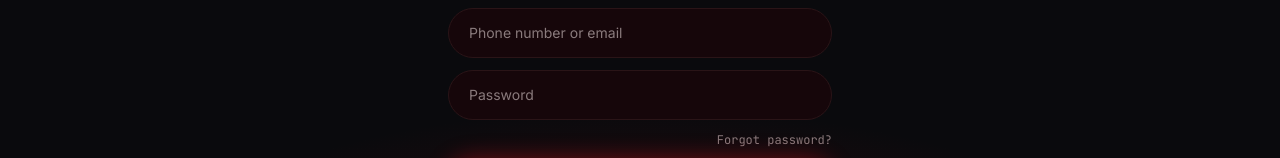
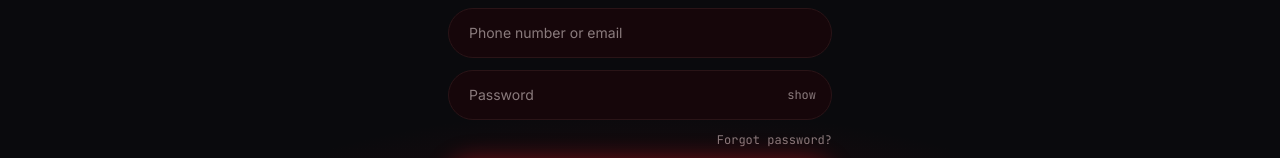
Before and after one commit to akaashdaniel/Vybe, a React (Vite) app: page / in a window 1280 px wide. Shown: the part 440-598 px from the top of the page. Built offline with nearby package versions, Linux system fonts and the light colour scheme; a web font is replaced by a local one.

Commit message:
Updated Login and Signup

```diff
--- a/src/App.jsx
+++ b/src/App.jsx
@@ -9,8 +9,7 @@ export default function App() {
       <Routes>
         <Route path="/" element={<Login />} />
         <Route path="/signup" element={<Signup />} />
-        <Route path="/chat" element={<Chat />} />
-      </Routes>
+        <Route path="/chat" element={localStorage.getItem("token") ? <Chat /> : <Login />} />      </Routes>
     </BrowserRouter>
   );
 }
--- a/src/pages/Login.jsx
+++ b/src/pages/Login.jsx
@@ -20,8 +20,9 @@ export default function Login() {
   const [password, setPassword] = useState("");
   const [error, setError] = useState("");
   const [loading, setLoading] = useState(false);
+  const [showPassword, setShowPassword] = useState(false);
 
-  function handleSubmit(e) {
+  async function handleSubmit(e) {
     e.preventDefault();
     setError("");
 
@@ -31,10 +32,22 @@ export default function Login() {
     }
 
     setLoading(true);
-    setTimeout(() => {
+    try {
+      const res = await fetch("http://localhost:4000/api/auth/login", {
+        method: "POST",
+        headers: { "Content-Type": "application/json" },
+        body: JSON.stringify({ identifier, password }),
+      });
+      const data = await res.json();
+      if (!res.ok) throw new Error(data.error || "Login failed");
+      localStorage.setItem("token", data.token);
+      localStorage.setItem("user", JSON.stringify(data.user));
+      navigate("/chat");
+    } catch (err) {
+      setError(err.message);
+    } finally {
       setLoading(false);
-      navigate("/chat");
-    }, 900);
+    }
   }
 
   return (
@@ -99,19 +112,26 @@ export default function Login() {
             />
           </div>
 
-          <div>
+          <div className="relative">
   <label htmlFor="password" className="sr-only">
     Password
   </label>
   <input
     id="password"
-              type="password"
+    type={showPassword ? "text" : "password"}
     autoComplete="current-password"
     placeholder="Password"
     value={password}
     onChange={(e) => setPassword(e.target.value)}
-              className="w-full rounded-full border border-hairline bg-ember-deep px-5 py-3.5 font-body text-sm text-bone placeholder-mauve outline-none transition focus:border-signal"
+    className="w-full rounded-full border border-hairline bg-ember-deep px-5 py-3.5 pr-14 font-body text-sm text-bone placeholder-mauve outline-none transition focus:border-signal"
   />
+  <button
+    type="button"
+    onClick={() => setShowPassword((v) => !v)}
+    className="absolute right-4 top-1/2 -translate-y-1/2 font-mono text-xs text-mauve hover:text-bone"
+  >
+    {showPassword ? "hide" : "show"}
+  </button>
 </div>
 
           {error && (
--- a/src/pages/Signup.jsx
+++ b/src/pages/Signup.jsx
@@ -23,7 +23,7 @@ export default function Signup() {
   const [error, setError] = useState("");
   const [loading, setLoading] = useState(false);
 
-  function handleSubmit(e) {
+  async function handleSubmit(e) {
     e.preventDefault();
     setError("");
 
@@ -37,12 +37,22 @@ export default function Signup() {
     }
 
     setLoading(true);
-    // TODO: wire to real registration endpoint. Placeholder timing so the
-    // loading state is visible during frontend-only development.
-    setTimeout(() => {
+    try {
+      const res = await fetch("http://localhost:4000/api/auth/signup", {
+        method: "POST",
+        headers: { "Content-Type": "application/json" },
+        body: JSON.stringify({ name, identifier, password }),
+      });
+      const data = await res.json();
+      if (!res.ok) throw new Error(data.error || "Signup failed");
+      localStorage.setItem("token", data.token);
+      localStorage.setItem("user", JSON.stringify(data.user));
+      navigate("/chat");
+    } catch (err) {
+      setError(err.message);
+    } finally {
       setLoading(false);
-      navigate("/chat");
-    }, 900);
+    }
   }
 
   return (
```
Lines whose indentation alone changed are shown as unchanged.
